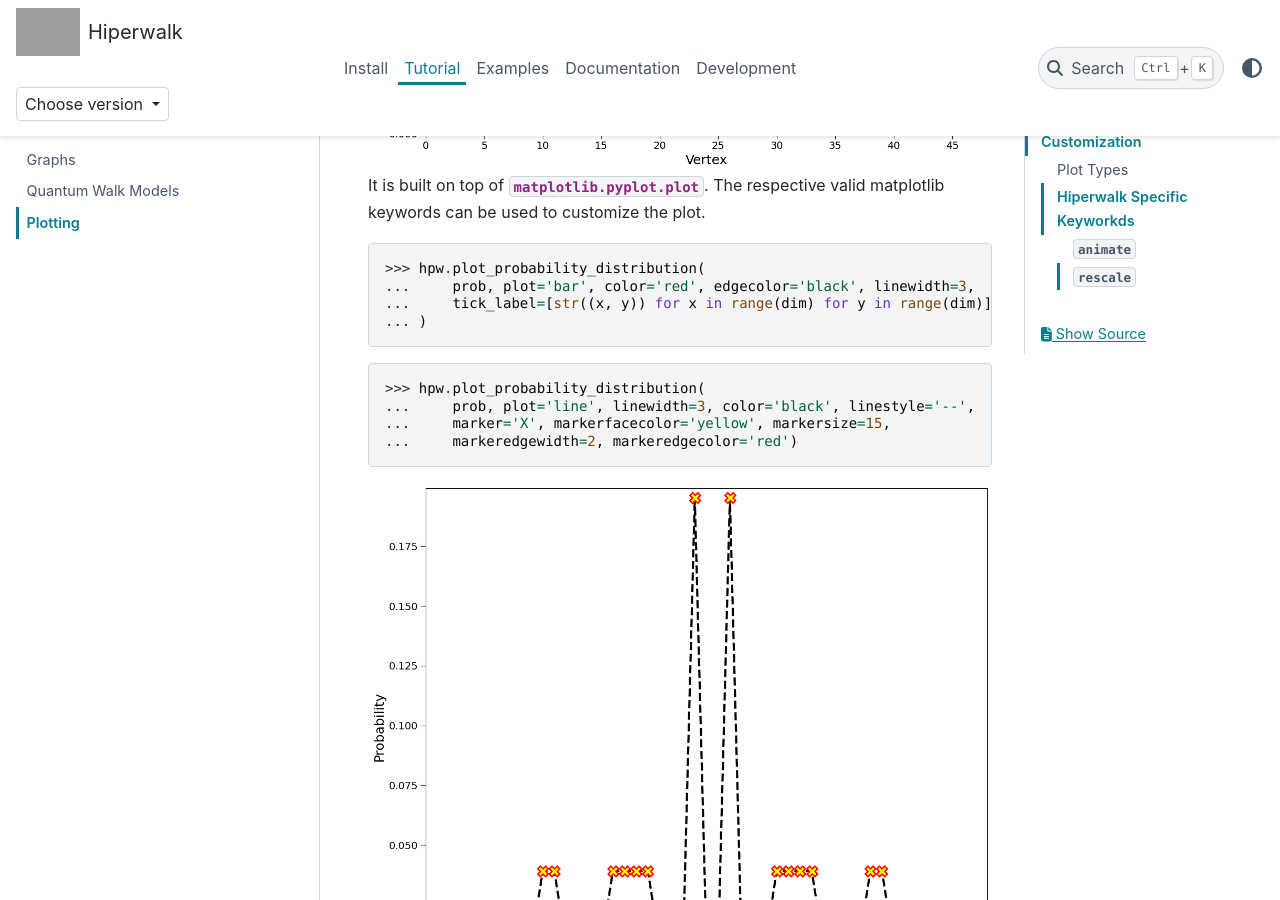
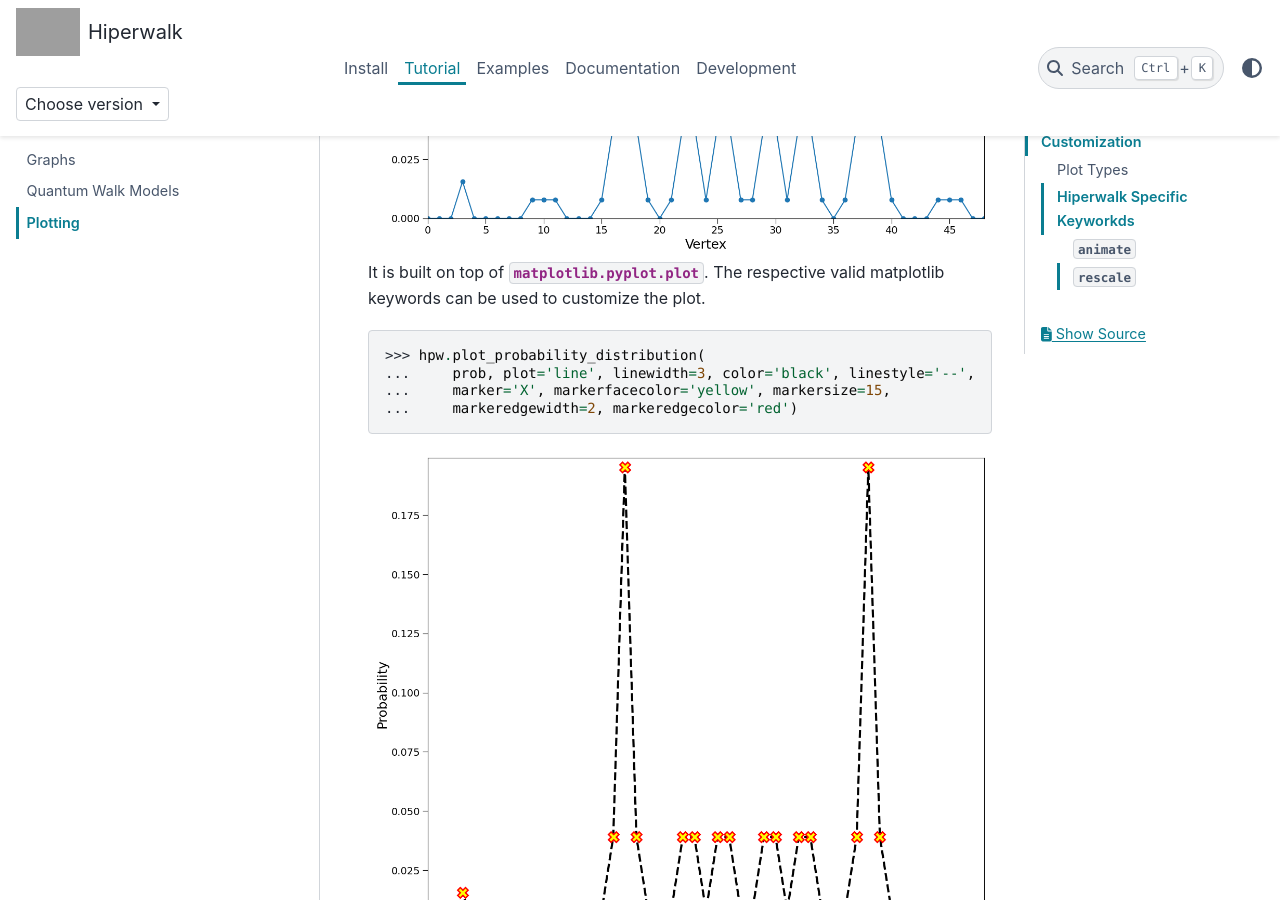
Before and after one commit to hiperwalk/hiperwalk, a Sphinx documentation site: the page built from docs/tutorial/plotting.rst, in a window 1280 px wide and 900 px high, scrolled down 4387 px. Built offline with Sphinx 7.4.7 and the PyData theme 0.15.4, drawn with Linux system fonts in a browser that asks for light colours; pages that are not in the unit, such as notebooks, are missing from menus; some of the changed text lies outside the part shown; grey boxes are pictures that could not be loaded.

Commit message:
Update plotting tutorial

```diff
--- a/docs/tutorial/plotting.rst
+++ b/docs/tutorial/plotting.rst
@@ -103,6 +103,10 @@
 This is essentially the same as the bar plot
 but the ``width`` kwarg is *overriden* so the bars are not separated.
 
+>>> hpw.plot_probability_distribution(prob,
+...                                   plot='histogram') #doctest: +SKIP
+
+
 .. image:: histogram.png
 
 Line Plot
@@ -119,11 +123,6 @@
 
 It is built on top of :obj:`matplotlib.pyplot.plot`.
 The respective valid matplotlib keywords can be used to customize the plot.
-
->>> hpw.plot_probability_distribution(
-...     prob, plot='bar', color='red', edgecolor='black', linewidth=3,
-...     tick_label=[str((x, y)) for x in range(dim) for y in range(dim)]
-... ) #doctest: +SKIP
 
 >>> hpw.plot_probability_distribution(
 ...     prob, plot='line', linewidth=3, color='black', linestyle='--',
```
Also changed, not shown: other parts of docs/tutorial/plotting.rst (+3 -0 lines), docs/tutorial/animate.gif, docs/tutorial/bar.png, docs/tutorial/custom_bar.png, docs/tutorial/custom_graph.png, docs/tutorial/custom_line.png, docs/tutorial/custom_plane.png, docs/tutorial/graph.png, docs/tutorial/histogram.png, docs/tutorial/line.png, docs/tutorial/plane.png, docs/tutorial/rescale.gif.
